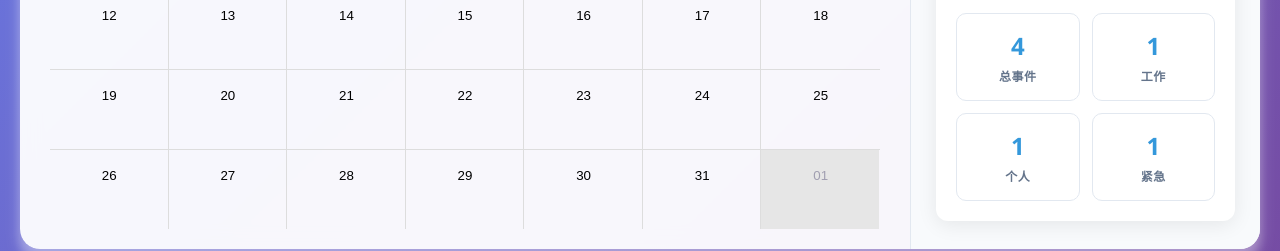
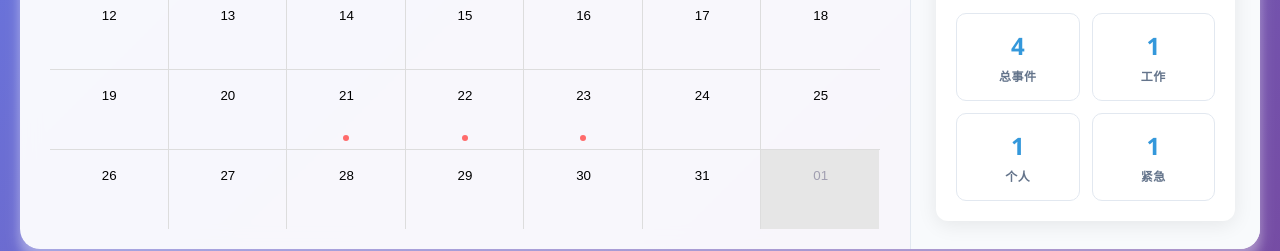
Before and after one commit to Zxy876/fashion-calendar, a React (Create React App) app: page / in a window 1280 px wide. Shown: the part 494-745 px from the top of the page. Built offline with nearby package versions, Linux system fonts and the light colour scheme.

Commit message:
如果里面保存了事件，可以增加一个，在日历的日期下面出现一个小点

```diff
--- a/src/components/CalendarPage.css
+++ b/src/components/CalendarPage.css
@@ -464,7 +464,54 @@ body {
   letter-spacing: 0.5px;
   font-weight: 600;
 }
+/* 增强版事件小点效果 */
+.has-events {
+  position: relative;
+}
 
+.has-events::after {
+  content: '';
+  position: absolute;
+  bottom: 8px;
+  left: 50%;
+  transform: translateX(-50%);
+  width: 6px;
+  height: 6px;
+  background-color: #ff6b6b;
+  border-radius: 50%;
+  z-index: 10;
+  box-shadow: 0 0 0 2px rgba(255, 107, 107, 0.2);
+  animation: pulse 2s infinite;
+}
+
+@keyframes pulse {
+  0% {
+    box-shadow: 0 0 0 0 rgba(255, 107, 107, 0.4);
+  }
+  70% {
+    box-shadow: 0 0 0 6px rgba(255, 107, 107, 0);
+  }
+  100% {
+    box-shadow: 0 0 0 0 rgba(255, 107, 107, 0);
+  }
+}
+
+/* 不同类型事件的小点颜色 */
+.has-events.work::after {
+  background-color: #3498db; /* 蓝色 */
+}
+
+.has-events.meeting::after {
+  background-color: #9b59b6; /* 紫色 */
+}
+
+.has-events.personal::after {
+  background-color: #2ecc71; /* 绿色 */
+}
+
+.has-events.urgent::after {
+  background-color: #e74c3c; /* 红色 */
+}
 /* 响应式设计 */
 @media (max-width: 1024px) {
   .calendar-content {
--- a/src/components/CalendarPage.jsx
+++ b/src/components/CalendarPage.jsx
@@ -215,7 +215,17 @@ const CalendarPage = () => {
     agenda: "议程"
   }}
   style={{ height: 500 }}
-                // 添加这些props确保事件显示
+  // 添加这个属性来显示事件小点
+  dayPropGetter={(date) => {
+    const hasEvents = events.some(event => {
+      const eventDate = new Date(event.start);
+      return eventDate.toDateString() === date.toDateString();
+    });
+
+    return {
+      className: hasEvents ? 'has-events' : ''
+    };
+  }}
   popup
   step={60}
   showMultiDayTimes
```
Also changed, not shown: 1 other file (tests, documents, lock files or other folders). Lines whose indentation alone changed are shown as unchanged.
